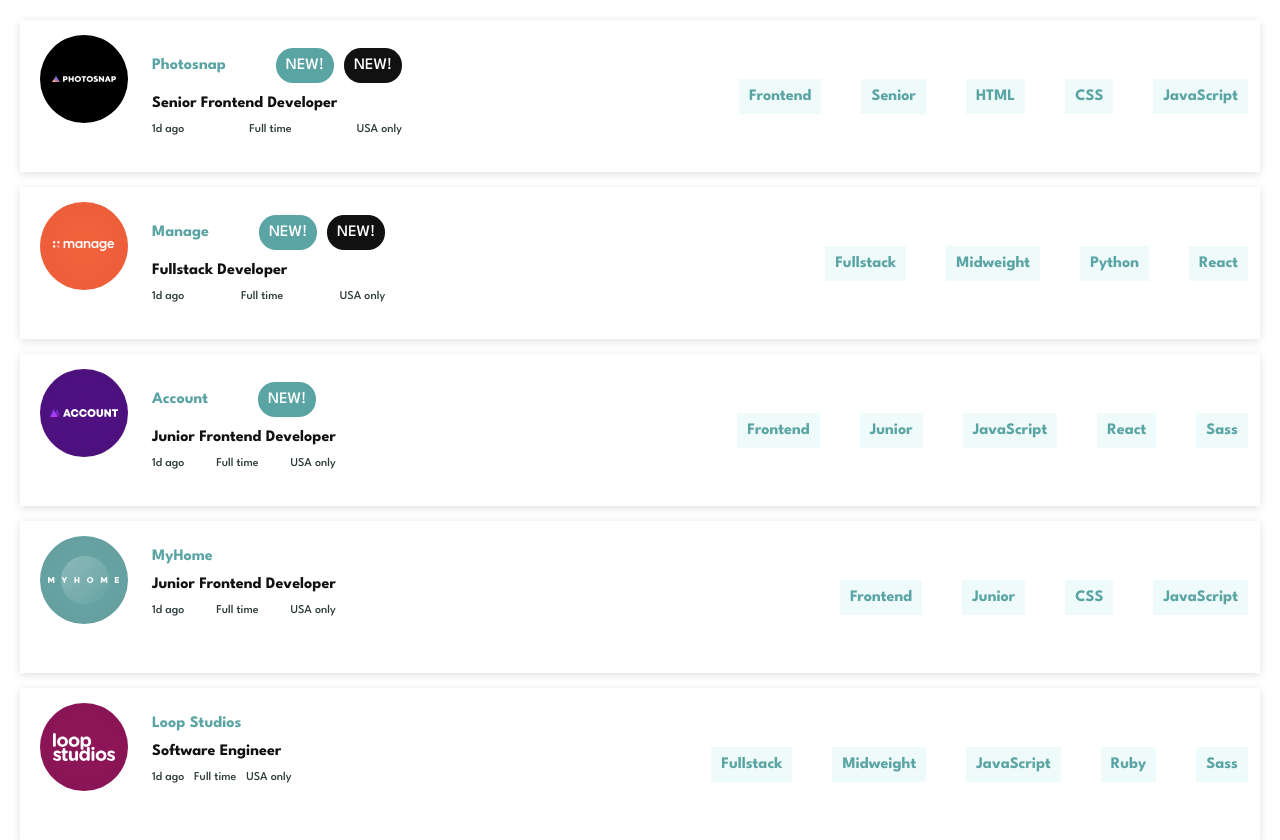
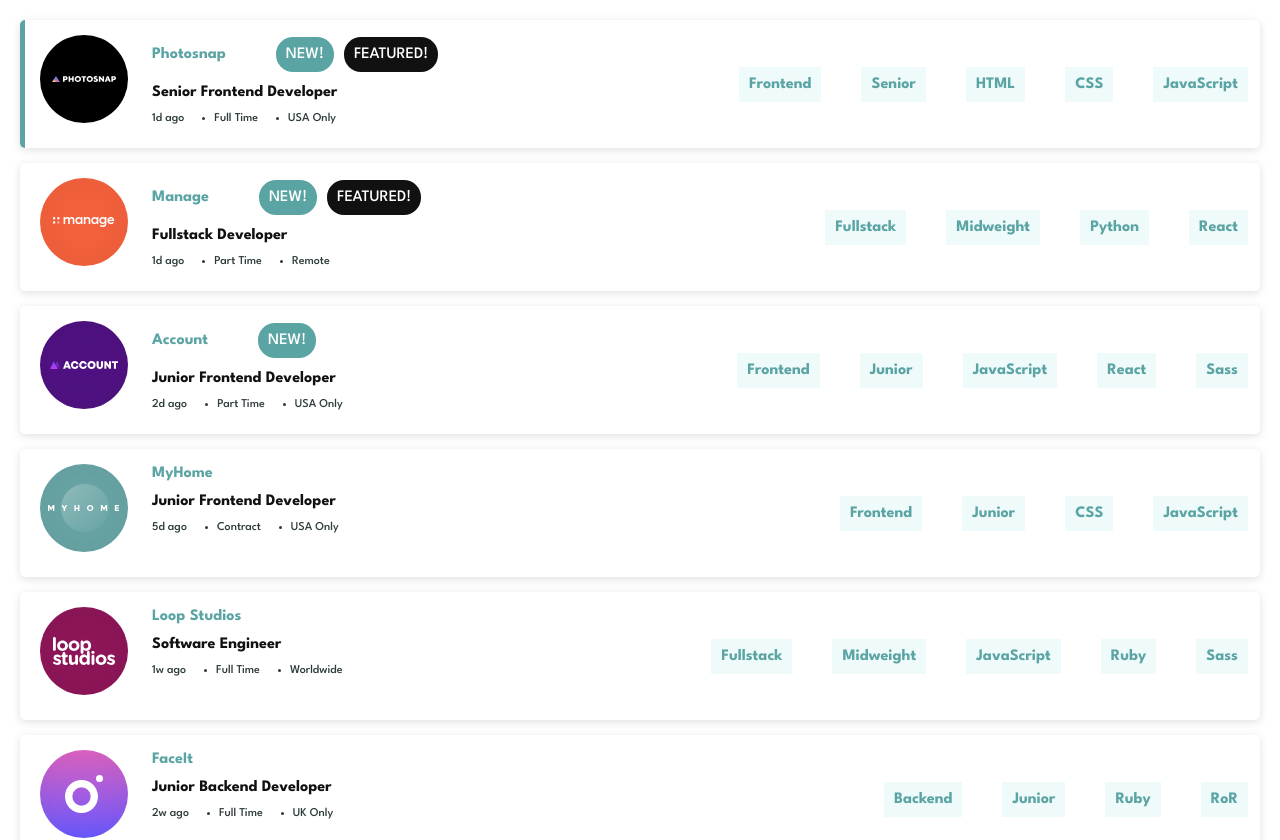
Before and after one commit to Abdallahman-habyarimana/monsters-rolodex, a React (Create React App) app in the folder client/: page / in a window 1280 px wide. Shown: the top 840 px of the page. Built offline with nearby package versions, Linux system fonts and the light colour scheme.

Commit message:
completing filtering and styling

```diff
--- a/client/src/App.css
+++ b/client/src/App.css
@@ -14,12 +14,25 @@
 
 .job__item {
     width: 100%;
-    height: 19vh;
+    height: 16vh;
     box-shadow: rgba(99, 99, 99, 0.2) 0px 2px 8px 0px;
     position: relative;
     padding: 12px;
     display: flex;
     justify-content: space-between;
+    border-radius: 5px;
+}
+
+.job__item:first-child::before {
+    content: "";
+    position: absolute;
+    height: 100%;
+    width: 5px;
+    left: 0;
+    top: 0;
+    background-color: var(--primary-color);
+    border-top-left-radius: 5px ;
+    border-bottom-left-radius: 5px;
 }
 
 .job__image {
@@ -31,7 +44,7 @@
 .job__description {
     display: flex;
     flex-direction: column ;
-    margin: 16px 120px;
+    margin: 5px 120px;
     gap: 13px;
 }
 
@@ -76,37 +89,21 @@
 .job__description-ul {
     display: flex;
     align-items: center;
-    justify-content: space-between;
+    gap: 30px;
+    list-style:disc;
     position: relative;
+}
 
+.job__description-li:first-child {
+    list-style: none;
 }
 
 .job__description-li {
-    position: relative;
     font-size: 1.2rem;
     font-weight: 500;
     color: var(--secondary-very-dark-color);
 }
 
-/* .job__description-li::before {
-    position: absolute;
-    content: "";
-    width: 3px;
-    height: 3px;
-    top:90%;
-    right: 50px;
-    background-color: #111;
-    display: flex;
-    align-items: center;
-    justify-content: center;
-}
-
-.job__description-li::before:first-child {
-    position: absolute;
-    content: "";
-    display: none;
-    background-color: none;
-} */
 
 .job__item-list {
     display: flex;
@@ -126,13 +123,14 @@
 
 .jobs__filter {
     width: 100%;
-    height: 19vh;
+    height: 17vh;
     box-shadow: rgba(99, 99, 99, 0.2) 0px 2px 8px 0px;
     display: flex;
     flex-wrap: wrap;
     align-items: center;
     justify-content: space-between;
     padding: 20px;
+    border-radius: 5px;
 }
 
 .jobs__filter-item {
@@ -166,6 +164,12 @@
     cursor: pointer;
 }
 
+.jobs__filter-clear:hover {
+    color: var(--primary-color);
+    text-decoration:underline;
+    text-decoration-color: var(--primary-color);
+}
+
 @media screen and (max-width: 768px) {
     .jobs__container {
         width: 100%;
@@ -185,7 +189,7 @@
         position: absolute;
         width: 50px;
         height: 50px;
-        top: -15px;
+        top: -19px;
         left: 15px;
     }
 
--- a/client/src/App.js
+++ b/client/src/App.js
@@ -1,78 +1,14 @@
-import React, { useState } from 'react'
+import React from 'react'
 
 import "./App.css"
-import jobs from "../src/utils/data.json"
-import Job from './components/Job'
-
+import JobList from './pages/JobList';
 
 
 const App = () => {
-  const [jobList, setJobList] = useState(jobs)
-  const [filter, setFilter] = useState(false);
-  const [filterArray, setFilterArray] = useState([]);
-  const [prevList, setPrevList] = useState([])
-
-  const handleFilterArray = (item) => {
-    setPrevList(jobList)
-    const newArray =
-      jobList.filter(job =>
-        job.languages.includes(item) ||
-        job.role === item ||
-        job.level === item ||
-        job.tools.includes(item));
-    setJobList(newArray)
-  }
-
-  console.log(jobList.length)
-
-  const handleAddToArray = (item) => {
-    setFilter(true)
-    const checkExisting = filterArray.find(exist => exist === item)
-    if (checkExisting) return;
-    handleFilterArray(item)
-    const newArray = [...filterArray, item];
-    setFilterArray(newArray)
-
-  }
-
-  const handleRemoveToArray = (item) => {
-    const newArray = filterArray.filter(value => value !== item)
-      if(newArray.length === 0) handleClear();
-      setJobList(prevList)
-    setFilterArray(newArray);
-  }
-
-  const handleClear = () => {
-    setFilter(false)
-    setFilterArray([]);
-    setPrevList([])
-    setJobList(jobs);
-  }
   return (
-    <div className="container">
-      <div className="jobs__container">
-        {
-          filter && <div className="jobs__filter">
-            {
-              filterArray.map(item => (
-                <div className="jobs__filter-item" key={item}>
-                  <span>{item}</span>
-                  <span className="jobs__filter-action" onClick={() => handleRemoveToArray(item)}>x</span>
-                </div>
-              ))
-            }
-            <span className="jobs__filter-clear" onClick={handleClear}>Clear</span>
-            </div>
-          }
-
-
-
-
-        {
-          jobList.map(job => <Job job={job} key={job.id} onFilter={handleAddToArray} />)
-        }
-      </div>
-    </div>
+    <>
+      <JobList />
+    </>
   )
 }
 
--- a/client/src/components/Job.jsx
+++ b/client/src/components/Job.jsx
@@ -17,7 +17,7 @@
 
                     }
                     {
-                      job.featured && <li className="job__description-item">NEW!</li>
+                      job.featured && <li className="job__description-item">FEATURED!</li>
 
                     }
 
@@ -26,9 +26,9 @@
 
                 <span className="job__titles">{job.position}</span>
                 <ul className="job__description-ul">
-                  <li className="job__description-li">1d ago</li>
-                  <li className="job__description-li">Full time</li>
-                  <li className="job__description-li">USA only</li>
+                  <li className="job__description-li">{job.postedAt}</li>
+                  <li className="job__description-li">{job.contract}</li>
+                  <li className="job__description-li">{job.location}</li>
                 </ul>
               </div>
             </div>
--- /dev/null
+++ b/client/src/pages/JobList.jsx
@@ -0,0 +1,76 @@
+
+import React, { useState } from 'react';
+import jobs from "../../src/utils/data.json";
+import Job from "../components/Job"
+
+const JobList = () => {
+  const [jobList, setJobList] = useState(jobs)
+const [filter, setFilter] = useState(false);
+const [filterArray, setFilterArray] = useState([]);
+const [prevList, setPrevList] = useState([])
+
+const handleFilterArray = (item) => {
+  setPrevList(jobList)
+  const newArray =
+    jobList.filter(job =>
+      job.languages.includes(item) ||
+      job.role === item ||
+      job.level === item ||
+      job.tools.includes(item));
+  setJobList(newArray)
+}
+
+console.log(jobList.length)
+
+const handleAddToArray = (item) => {
+  setFilter(true)
+  const checkExisting = filterArray.find(exist => exist === item)
+  if (checkExisting) return;
+  handleFilterArray(item)
+  const newArray = [...filterArray, item];
+  setFilterArray(newArray)
+
+}
+
+const handleRemoveToArray = (item) => {
+  const newArray = filterArray.filter(value => value !== item)
+    if(newArray.length === 0) handleClear();
+    setJobList(prevList)
+  setFilterArray(newArray);
+}
+
+const handleClear = () => {
+  setFilter(false)
+  setFilterArray([]);
+  setPrevList([])
+  setJobList(jobs);
+}
+return (
+  <div className="container">
+    <div className="jobs__container">
+      {
+        filter && <div className="jobs__filter">
+          {
+            filterArray.map(item => (
+              <div className="jobs__filter-item" key={item}>
+                <span>{item}</span>
+                <span className="jobs__filter-action" onClick={() => handleRemoveToArray(item)}>x</span>
+              </div>
+            ))
+          }
+          <span className="jobs__filter-clear" onClick={handleClear}>Clear</span>
+          </div>
+        }
+
+
+
+
+      {
+        jobList.map(job => <Job job={job} key={job.id} onFilter={handleAddToArray} />)
+      }
+    </div>
+  </div>
+)
+}
+
+export default JobList
```
